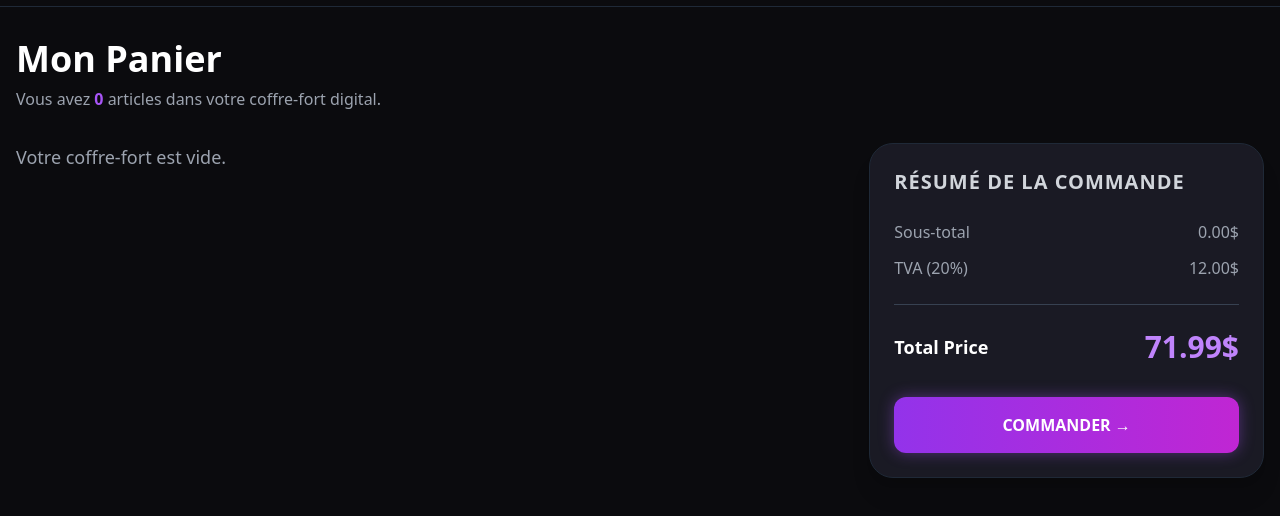
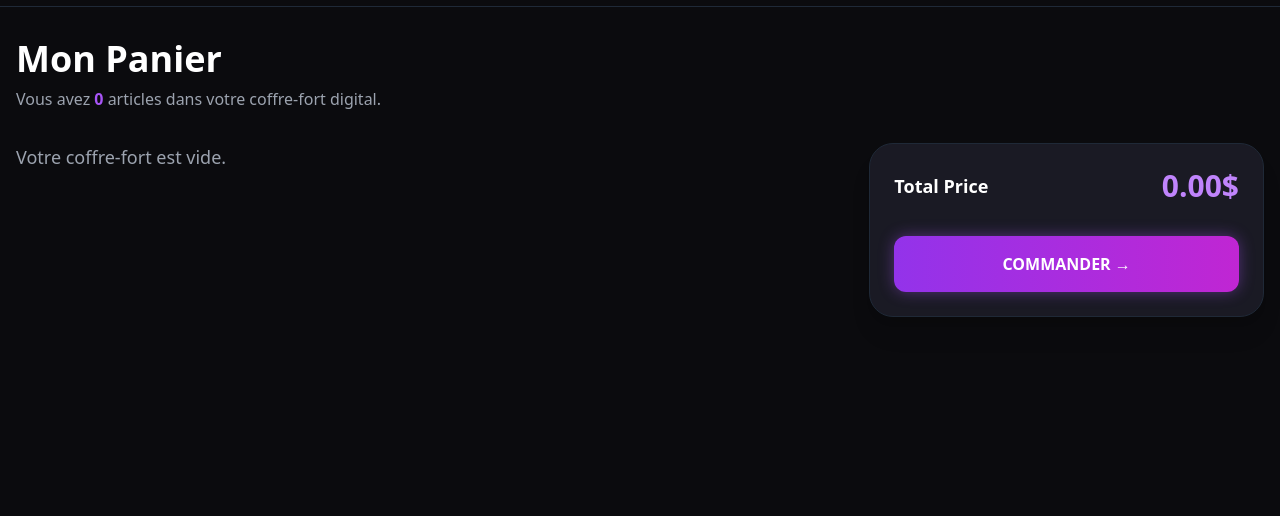
Before and after one commit to AITABBOUyoussef/GameVault, a website: page Panier.html in a window 1280 px wide. Shown: the part 74-590 px from the top of the page. Drawn offline with Linux system fonts and the light colour scheme.

Commit message:
Refactor cart display: remove subtotal and VAT elements, update total price calculation in mettreAJourTotal function

```diff
--- a/Panier.html
+++ b/Panier.html
@@ -51,16 +51,6 @@
                 </div>
 
             <div class="bg-[#1a1a24] p-6 rounded-3xl h-fit shadow-xl border border-gray-800">
-                <h2 class="text-xl font-bold mb-6 text-gray-300 uppercase tracking-wider">Résumé de la commande</h2>
-
-                <div class="flex justify-between mb-3 text-gray-400">
-                    <span>Sous-total</span>
-                    <span id="sous-total">59.99$</span>
-                </div>
-                <div class="flex justify-between mb-6 text-gray-400 border-b border-gray-700 pb-6">
-                    <span>TVA (20%)</span>
-                    <span id="tva">12.00$</span>
-                </div>
 
                 <div class="flex justify-between items-center mb-8">
                     <span class="text-lg font-bold">Total Price</span>
--- a/cart.js
+++ b/cart.js
@@ -45,16 +45,15 @@
     mettreAJourTotal();
 }
 function mettreAJourTotal(){
-    let sousTotal = 0;
+    let prixTotal = 0;
     let nbArticles = 0;
 
     panier.forEach(jeu => {
-        sousTotal+=jeu.price*jeu.quantite;
+        prixTotal+=jeu.price*jeu.quantite;
         nbArticles += jeu.quantite;
     })
 totalArticles.innerText = nbArticles;
-    sousTotalElement.innerText = sousTotal.toFixed(2) + "$";
-    tvaElement.innerText = tva.toFixed(2) + "$";
+
     prixTotalElement.innerText = prixTotal.toFixed(2) + "$";
 }
 
```
